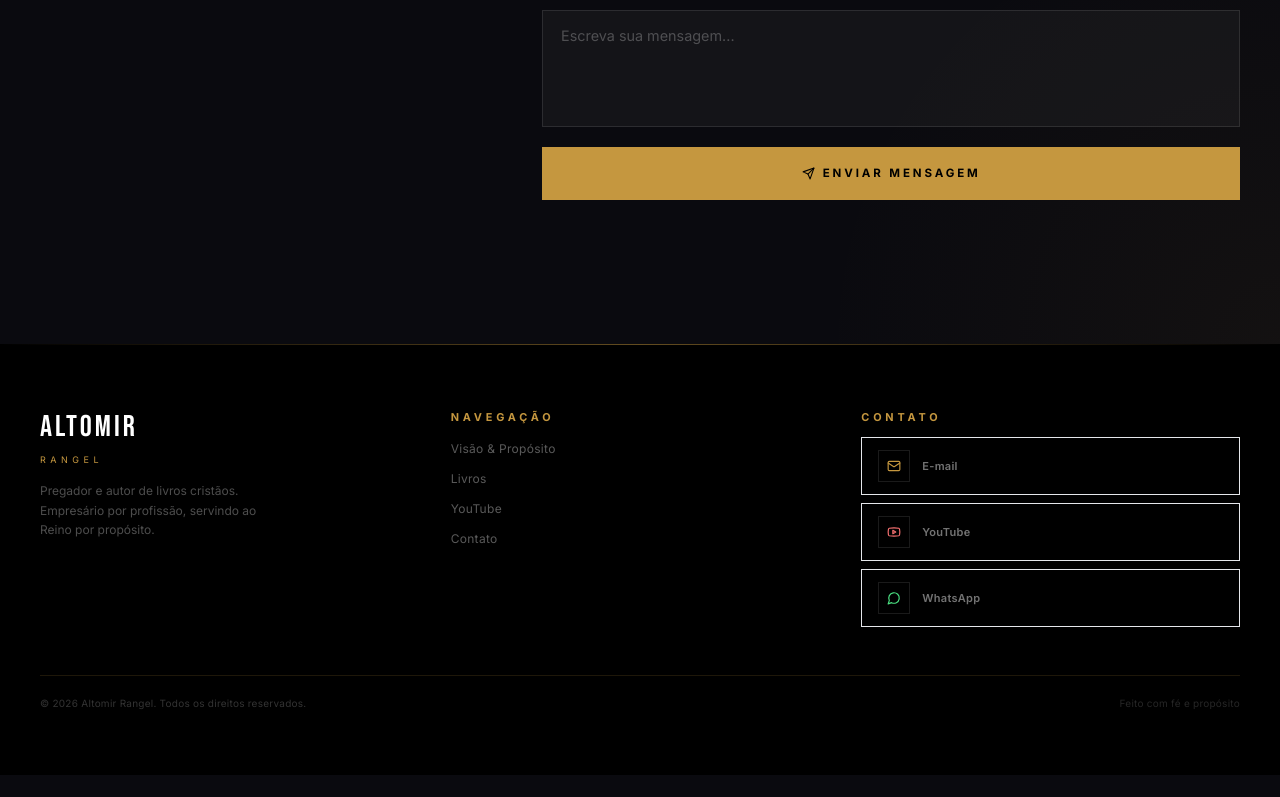
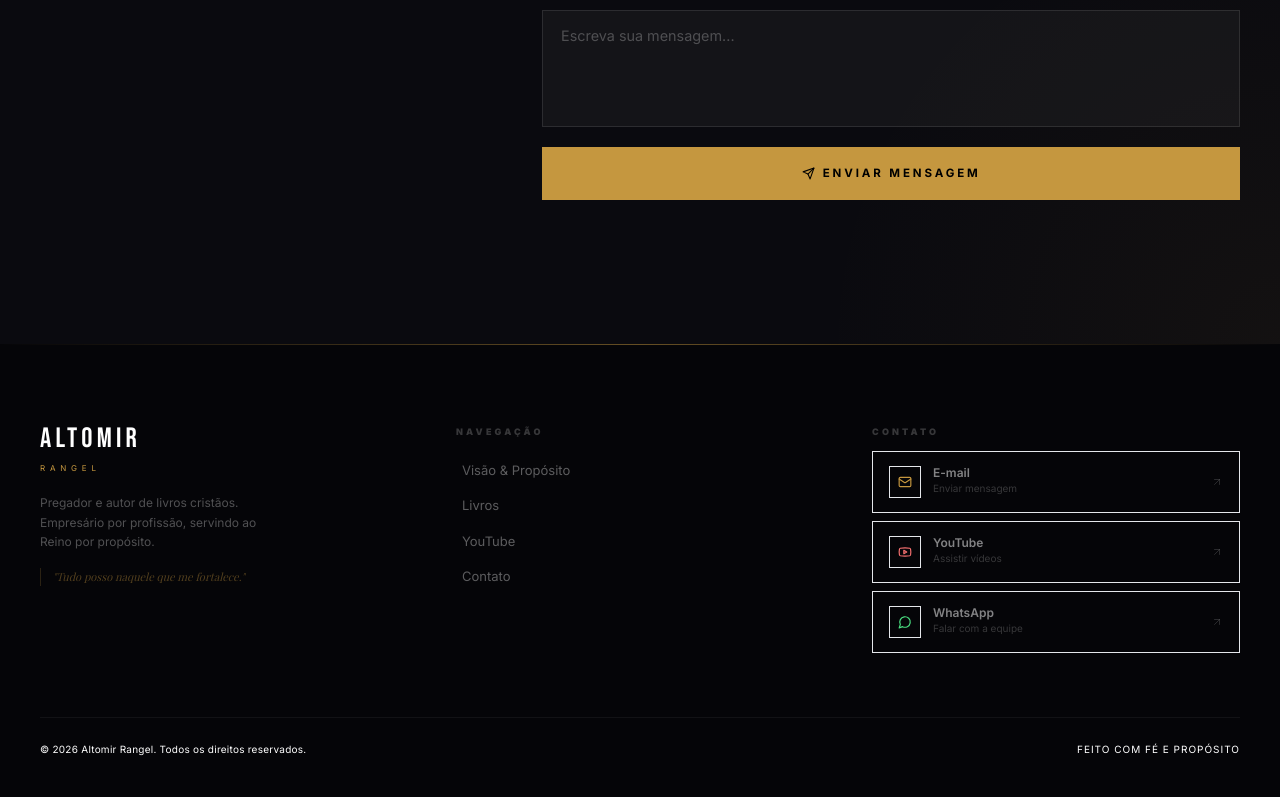
Before and after one commit to arthurrrangel/altomir-rangel, a Next.js app: page / in a window 1280 px wide. Shown: the part 8963-9760 px from the top of the page. Before the commit the page ends 9738 px from the top, so only its background shows below. Built offline with nearby package versions, Linux system fonts and the light colour scheme; no server answers; a web font is replaced by a local one.

Commit message:
ux: footer reformulado — e-mail correto, cards com desc, versículo, nav animada

```diff
--- a/components/Footer.tsx
+++ b/components/Footer.tsx
@@ -1,81 +1,88 @@
-import { Youtube, Mail, MessageCircle } from 'lucide-react'
+import { Youtube, Mail, MessageCircle, ArrowUpRight } from 'lucide-react'
 
 const contacts = [
   {
-    href: 'mailto:contato@altomirrangel.com.br',
+    href: 'mailto:contato@ministerioarc.com',
     icon: Mail,
     label: 'E-mail',
-    value: 'contato@altomirrangel.com.br',
+    desc: 'Enviar mensagem',
     iconColor: 'text-[#C5973F]',
+    accent: '[#C5973F]',
     borderHover: 'hover:border-[#C5973F]/40',
-    bgHover: 'hover:bg-[#C5973F]/5',
-    textHover: 'group-hover:text-[#C5973F]',
+    bgHover: 'hover:bg-[#C5973F]/6',
   },
   {
     href: 'https://www.youtube.com/@altomirrangel',
     icon: Youtube,
     label: 'YouTube',
-    value: '@altomirrangel',
+    desc: 'Assistir vídeos',
     iconColor: 'text-red-400',
+    accent: 'red-400',
     borderHover: 'hover:border-red-500/40',
-    bgHover: 'hover:bg-red-500/5',
-    textHover: 'group-hover:text-red-400',
+    bgHover: 'hover:bg-red-500/6',
     external: true,
   },
   {
     href: 'https://wa.me/5521994308382?text=Olá! Gostaria de entrar em contato com a equipe do Pr. Altomir Rangel.',
     icon: MessageCircle,
     label: 'WhatsApp',
-    value: '+55 21 99430-8382',
+    desc: 'Falar com a equipe',
     iconColor: 'text-green-400',
+    accent: 'green-400',
     borderHover: 'hover:border-green-500/40',
-    bgHover: 'hover:bg-green-500/5',
-    textHover: 'group-hover:text-green-400',
+    bgHover: 'hover:bg-green-500/6',
     external: true,
   },
+]
+
+const navLinks = [
+  { href: '#visao', label: 'Visão & Propósito' },
+  { href: '#livros', label: 'Livros' },
+  { href: '#youtube', label: 'YouTube' },
+  { href: '#contato', label: 'Contato' },
 ]
 
 export default function Footer() {
   const year = new Date().getFullYear()
   return (
-    <footer className="relative bg-black">
-      {/* Linha dourada separando do conteúdo acima */}
+    <footer className="relative bg-[#050508]">
+      {/* Linha dourada topo */}
       <div className="h-px bg-gradient-to-r from-transparent via-[#C5973F]/50 to-transparent" />
 
-      <div className="max-w-7xl mx-auto px-6 md:px-10 py-12 md:py-16">
+      <div className="max-w-7xl mx-auto px-6 md:px-10 pt-14 md:pt-20 pb-8 md:pb-10">
 
-        <div className="grid md:grid-cols-3 gap-10 md:gap-8 mb-10 md:mb-12">
+        {/* Grid principal */}
+        <div className="grid md:grid-cols-3 gap-10 md:gap-12 mb-12 md:mb-16">
 
           {/* Brand */}
-          <div className="flex flex-col gap-3 items-center md:items-start text-center md:text-left">
+          <div className="flex flex-col gap-4 items-center md:items-start text-center md:text-left">
             <div>
-              <span className="font-bebas text-3xl text-white tracking-widest block">ALTOMIR</span>
-              <span className="font-inter text-[9px] text-[#C5973F] tracking-[0.5em] uppercase">RANGEL</span>
+              <span className="font-bebas text-[28px] text-white tracking-[0.15em] block leading-none">ALTOMIR</span>
+              <span className="font-inter text-[8px] text-[#C5973F] tracking-[0.6em] uppercase">RANGEL</span>
             </div>
-            <p className="font-inter text-white/30 text-xs leading-relaxed max-w-[240px]">
+            <p className="font-inter text-white/30 text-[12px] leading-relaxed max-w-[220px]">
               Pregador e autor de livros cristãos. Empresário por profissão, servindo ao Reino por propósito.
+            </p>
+            <p className="font-playfair text-[11px] italic text-[#C5973F]/40 max-w-[220px] leading-relaxed border-l border-[#C5973F]/20 pl-3">
+              "Tudo posso naquele que me fortalece."
             </p>
           </div>
 
           {/* Navegação */}
-          <div className="flex flex-col gap-2.5 items-center md:items-start text-center md:text-left">
-            <span className="label text-[9px] mb-1">Navegação</span>
-            {[
-              { href: '#visao', label: 'Visão & Propósito' },
-              { href: '#livros', label: 'Livros' },
-              { href: '#youtube', label: 'YouTube' },
-              { href: '#contato', label: 'Contato' },
-            ].map(l => (
+          <div className="flex flex-col gap-1 items-center md:items-start text-center md:text-left">
+            <span className="font-inter text-[9px] font-black tracking-[0.35em] text-white/20 uppercase mb-3">Navegação</span>
+            {navLinks.map(l => (
               <a key={l.href} href={l.href}
-                className="font-inter text-xs text-white/35 hover:text-[#C5973F] transition-colors tracking-wide py-0.5">
+                className="group flex items-center gap-1.5 font-inter text-[13px] text-white/35 hover:text-[#C5973F] transition-colors py-1.5 justify-center md:justify-start">
+                <span className="w-0 group-hover:w-3 overflow-hidden transition-all duration-200 h-px bg-[#C5973F]" />
                 {l.label}
               </a>
             ))}
           </div>
 
-          {/* Contato — cards */}
+          {/* Contato */}
           <div className="flex flex-col gap-2 items-center md:items-start">
-            <span className="label text-[9px] mb-1">Contato</span>
+            <span className="font-inter text-[9px] font-black tracking-[0.35em] text-white/20 uppercase mb-1">Contato</span>
             {contacts.map(c => {
               const Icon = c.icon
               return (
@@ -84,12 +91,16 @@ export default function Footer() {
                   href={c.href}
                   target={c.external ? '_blank' : undefined}
                   rel={c.external ? 'noopener noreferrer' : undefined}
-                  className={`group w-full flex items-center gap-3 px-4 py-3 border border-white/8 ${c.borderHover} ${c.bgHover} transition-all duration-200`}
+                  className={`group w-full flex items-center gap-3 px-4 py-3.5 border border-white/6 ${c.borderHover} ${c.bgHover} transition-all duration-200`}
                 >
-                  <div className={`w-8 h-8 flex items-center justify-center border border-white/10 flex-shrink-0 ${c.bgHover} transition-all duration-200`}>
+                  <div className="w-8 h-8 flex items-center justify-center border border-white/8 group-hover:border-white/15 flex-shrink-0 transition-colors">
                     <Icon size={14} className={c.iconColor} />
                   </div>
-                  <span className="font-inter text-[11px] font-semibold text-white/45 group-hover:text-white/70 transition-colors tracking-wide">{c.label}</span>
+                  <div className="flex-1 min-w-0">
+                    <p className="font-inter text-[12px] font-semibold text-white/50 group-hover:text-white/80 transition-colors leading-none">{c.label}</p>
+                    <p className="font-inter text-[10px] text-white/20 group-hover:text-white/35 transition-colors mt-0.5">{c.desc}</p>
+                  </div>
+                  <ArrowUpRight size={12} className="text-white/15 group-hover:text-white/40 transition-colors flex-shrink-0" />
                 </a>
               )
             })}
@@ -98,11 +109,11 @@ export default function Footer() {
         </div>
 
         {/* Bottom bar */}
-        <div className="pt-5 border-t border-[#C5973F]/15 flex flex-col sm:flex-row items-center justify-between gap-2 text-center sm:text-left">
-          <span className="font-inter text-[10px] text-white/20 tracking-wide">
+        <div className="pt-6 border-t border-white/5 flex flex-col sm:flex-row items-center justify-between gap-2">
+          <span className="font-inter text-[10px] text-white/18 tracking-wide">
             &copy; {year} Altomir Rangel. Todos os direitos reservados.
           </span>
-          <span className="font-inter text-[10px] text-white/15 tracking-wide">
+          <span className="font-inter text-[10px] text-white/12 tracking-widest uppercase">
             Feito com fé e propósito
           </span>
         </div>
```
